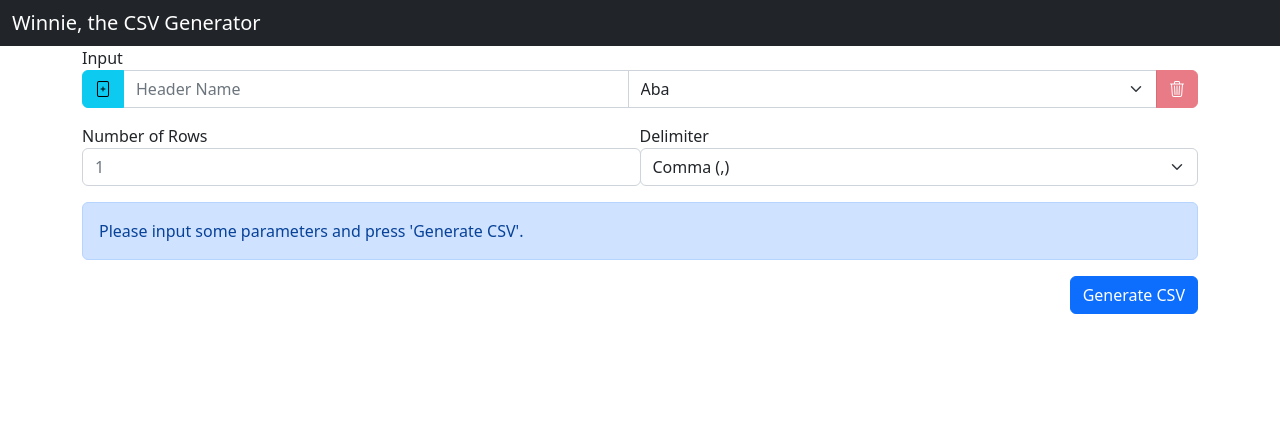
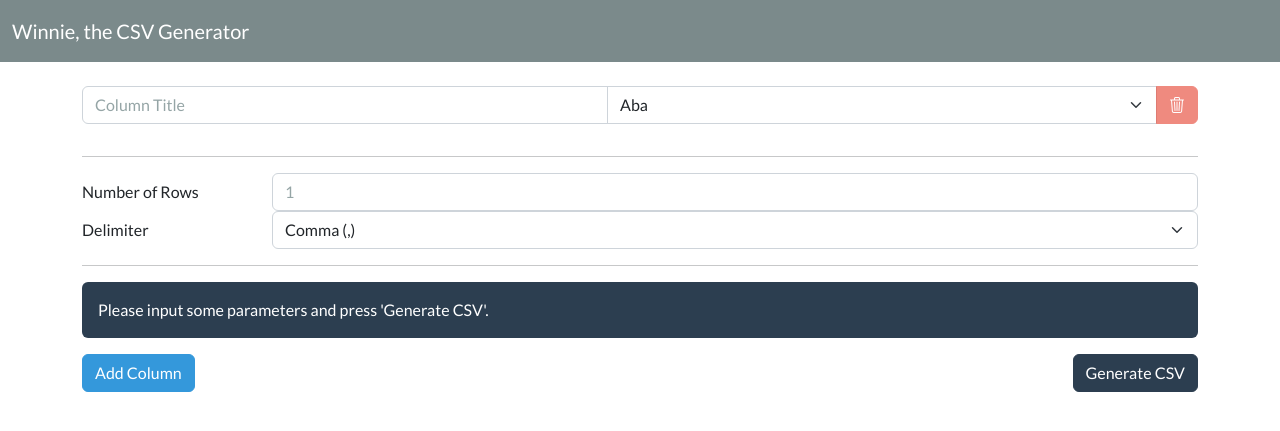
Before and after one commit to paulrmclain/csv-generator, a Flask app: page / in a window 1280 px wide. Shown: the top 431 px of the page. Run offline with Flask 3, Linux system fonts and the light colour scheme; some libraries are stand-ins or nearby versions.

Commit message:
Nicer UI theme

```diff
--- a/static/script.js
+++ b/static/script.js
@@ -21,7 +21,7 @@ $(function() {
         header_count++;
 
         var new_div = $('<div class="input-group mb-3" id="new_div_' + header_count + '"></div>');
-        var input_elem = $('<input type="text" id="name_' + header_count + '" class="form-control" placeholder="Header Name">');
+        var input_elem = $('<input type="text" id="name_' + header_count + '" class="form-control" placeholder="Column Title">');
         var select_elem = $('<select class="form-select" id="type_' + header_count + '""></select>');
         var delete_btn_elem = $('<button class="btn btn-danger" type="button" id="delete_' + header_count + '"><i class="bi bi-trash3"></i></button>');
 
@@ -84,16 +84,16 @@ $(function() {
             dataType: 'json',
             contentType: 'application/json; charset=utf-8',
         }).done(function(response) {
-            var formatted_str = '';
+            /*var formatted_str = '';
 
             for ( var i = 0; i < response.length; i++ ) {
                 for ( var j = 0; j < response[i].length; j++ ) {
                     formatted_str += response[i][j] + ','
                 }
                 formatted_str += '\r\n';
-            }
+            }*/
 
-            $('#json_resp').text(formatted_str);
+            // $('#json_resp').text(formatted_str);
             $('#status_msg').attr('class', 'alert alert-success');
             $('#status_msg').html('Success! Your file is ready to be downloaded <a href="/download/' + csv_file_name + '">here</a>. Files will expire after 24 hours.');
         });
--- a/templates/index.html
+++ b/templates/index.html
@@ -7,7 +7,7 @@
         <title>The CSV Generator</title>
 
         <script src="https://code.jquery.com/jquery-3.6.0.js"></script>
-        <link rel="stylesheet" href="https://cdn.jsdelivr.net/npm/bootstrap@5.2.3/dist/css/bootstrap.min.css" integrity="sha384-rbsA2VBKQhggwzxH7pPCaAqO46MgnOM80zW1RWuH61DGLwZJEdK2Kadq2F9CUG65" crossorigin="anonymous">
+        <link href="{{url_for('static', filename='bootstrap.css')}}" rel="stylesheet">
         <link rel="stylesheet" href="https://cdn.jsdelivr.net/npm/bootstrap-icons@1.10.3/font/bootstrap-icons.css">
         <script src="https://cdn.jsdelivr.net/npm/bootstrap@5.1.3/dist/js/bootstrap.bundle.min.js" integrity="sha384-ka7Sk0Gln4gmtz2MlQnikT1wXgYsOg+OMhuP+IlRH9sENBO0LRn5q+8nbTov4+1p" crossorigin="anonymous"></script>
         <script src="https://cdnjs.cloudflare.com/ajax/libs/uuid/8.3.2/uuid.min.js" referrerpolicy="no-referrer"></script>
@@ -23,29 +23,31 @@
         </nav>
 
         <div class="container">
+            <br>
             <div class="row">
                 <div class="col-sm" id="headers">
-                    <label for="add">Input</label>
                     <div class="input-group mb-3">
-                        <button class="btn btn-info" type="button" id="add"><i class="bi bi-file-plus"></i></button>
-                        <input type="text" id="name_0" class="form-control" placeholder="Header Name">
+                        <input type="text" id="name_0" class="form-control" placeholder="Column Title">
                         <select class="form-select" id="type_0"></select>
                         <button class="btn btn-danger disabled" type="button" id="delete_0"><i class="bi bi-trash3"></i></button>
                     </div>
                 </div>
             </div>
 
+            <hr>
+
             <div class="row">
                 <div class="col-sm">
-                    <!-- <label for="rows">Number of Rows</label>
-                    <label for="delimiter">Delimiter</label> -->
-                    <div class="input-group mb-3">
-                        <div class="col-md">
-                            <label for="rows" class="control-label">Number of Rows</label>
+                    <form>
+                        <div class="form-group row">
+                            <label for="rows" class="col-sm-2 col-form-label">Number of Rows</label>
+                            <div class="col-sm-10">
                                 <input type="number" min="1" max="999999" step="1" id="rows" class="form-control" placeholder="1">
                             </div>
-                        <div class="col-md">
-                            <label for="delimiter" class="control-label">Delimiter</label>
+                        </div>
+                        <div class="form-group row">
+                            <label for="delimiter" class="col-sm-2 col-form-label">Delimiter</label>
+                            <div class="col-sm-10">
                                 <select class="form-select" id="delimiter">
                                     <option value="comma">Comma (,)</option>
                                     <option value="semicolon">Semicolon (;)</option>
@@ -53,8 +55,11 @@
                                 </select>
                             </div>
                         </div>
+                    </form>
                 </div>
             </div>
+
+            <hr>
 
             <div class="row">
                 <div class="col-sm">
@@ -66,6 +71,10 @@
 
             <div class="row">
                 <div class="col-sm">
+                    <button class="btn btn-info" type="button" id="add">Add Column</i></button>
+                </div>
+
+                <div class="col-sm">
                     <button class="btn btn-primary float-end" type="button" id="generate">Generate CSV</button>
                 </div>
             </div>
```
Lines whose indentation alone changed are shown as unchanged.
